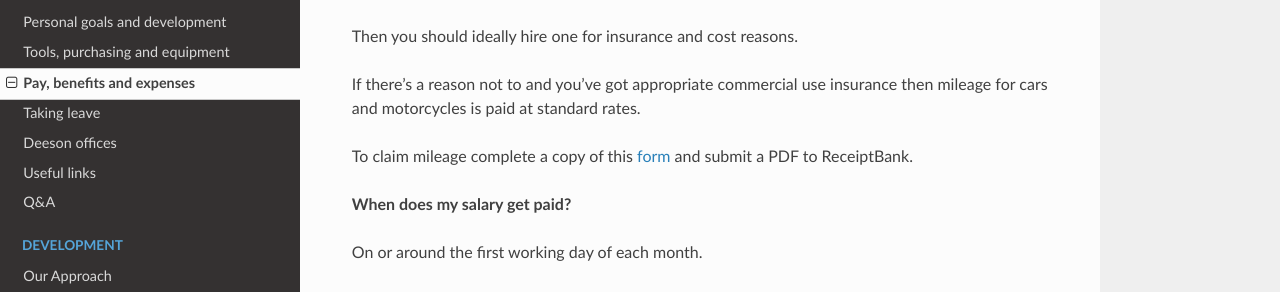
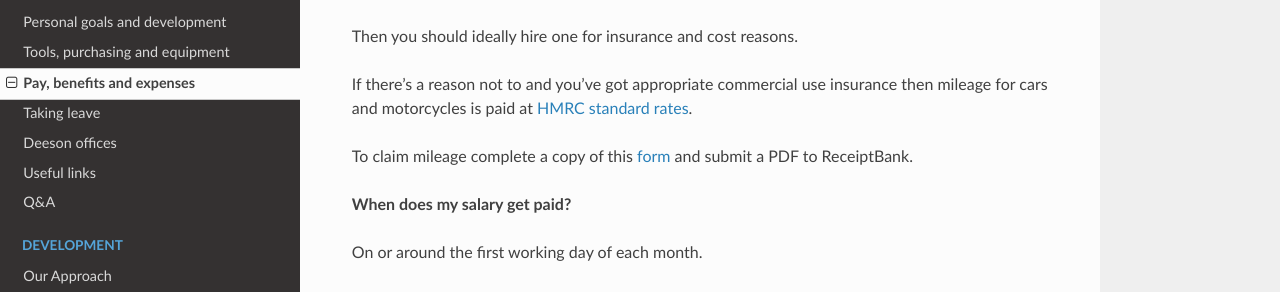
Before and after one commit to teamdeeson/codex, an MkDocs documentation site: the page built from docs/working-at-deeson/pay-benefits-and-expenses.md, in a window 1280 px wide and 900 px high, scrolled down 2109 px. Shown: the part 183-475 px from the top of the window. Built offline with MkDocs 1.6.1, drawn with Linux system fonts in a browser that asks for light colours; nearby versions of some CDN libraries; old or Windows-style settings are respelled for this version of MkDocs.

Commit message:
Update pay-benefits-and-expenses.md

```diff
--- a/docs/working-at-deeson/pay-benefits-and-expenses.md
+++ b/docs/working-at-deeson/pay-benefits-and-expenses.md
@@ -72,7 +72,7 @@ Repayments will be made by BACS within 21 days.
 
 Then you should ideally hire one for insurance and cost reasons.
 
-If there’s a reason not to and you’ve got appropriate commercial use insurance then mileage for cars and motorcycles is paid at standard rates.
+If there’s a reason not to and you’ve got appropriate commercial use insurance then mileage for cars and motorcycles is paid at [HMRC standard rates](https://www.gov.uk/expenses-and-benefits-business-travel-mileage/rules-for-tax).
 
 To claim mileage complete a copy of this [form](https://docs.google.com/a/deeson.co.uk/document/d/1hCzjEty61qrAFGcvBO5fMh_CCT_QLNYB9wg9mageAp8/edit?usp=drive_web) and submit a PDF to ReceiptBank.
 
```
